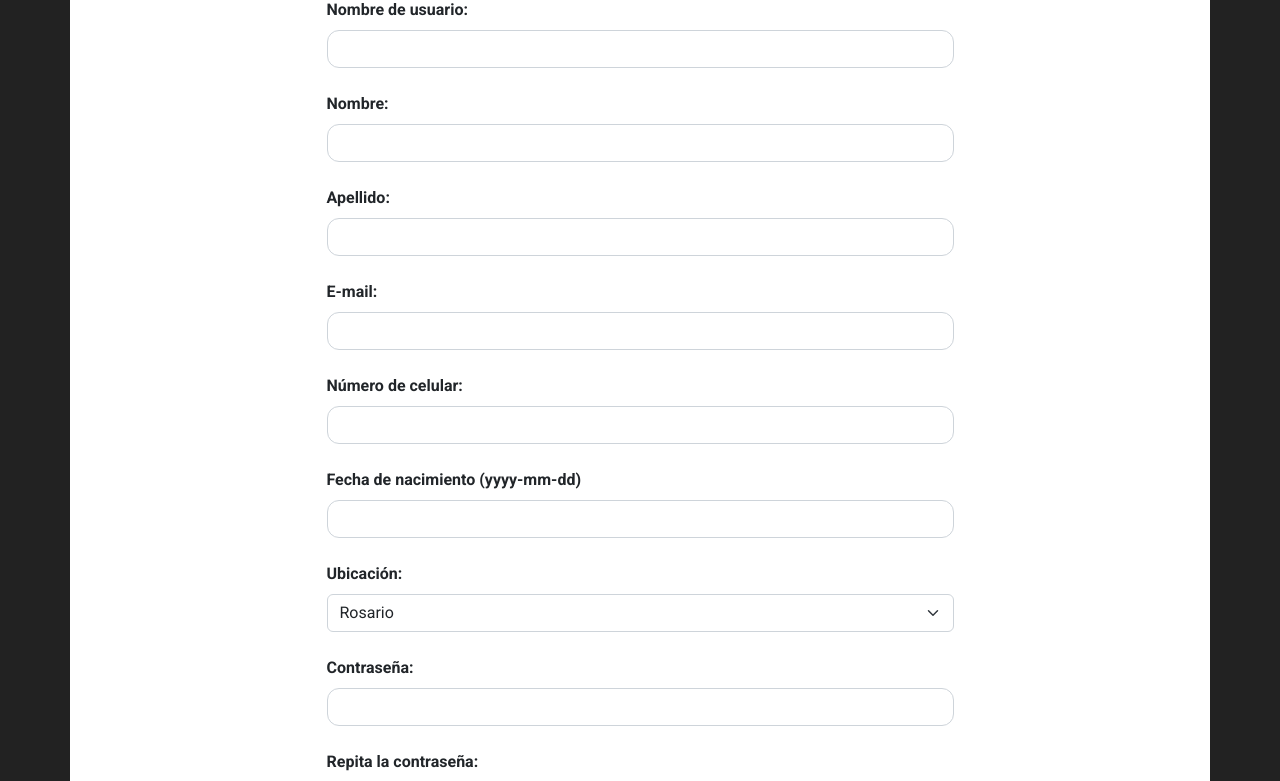
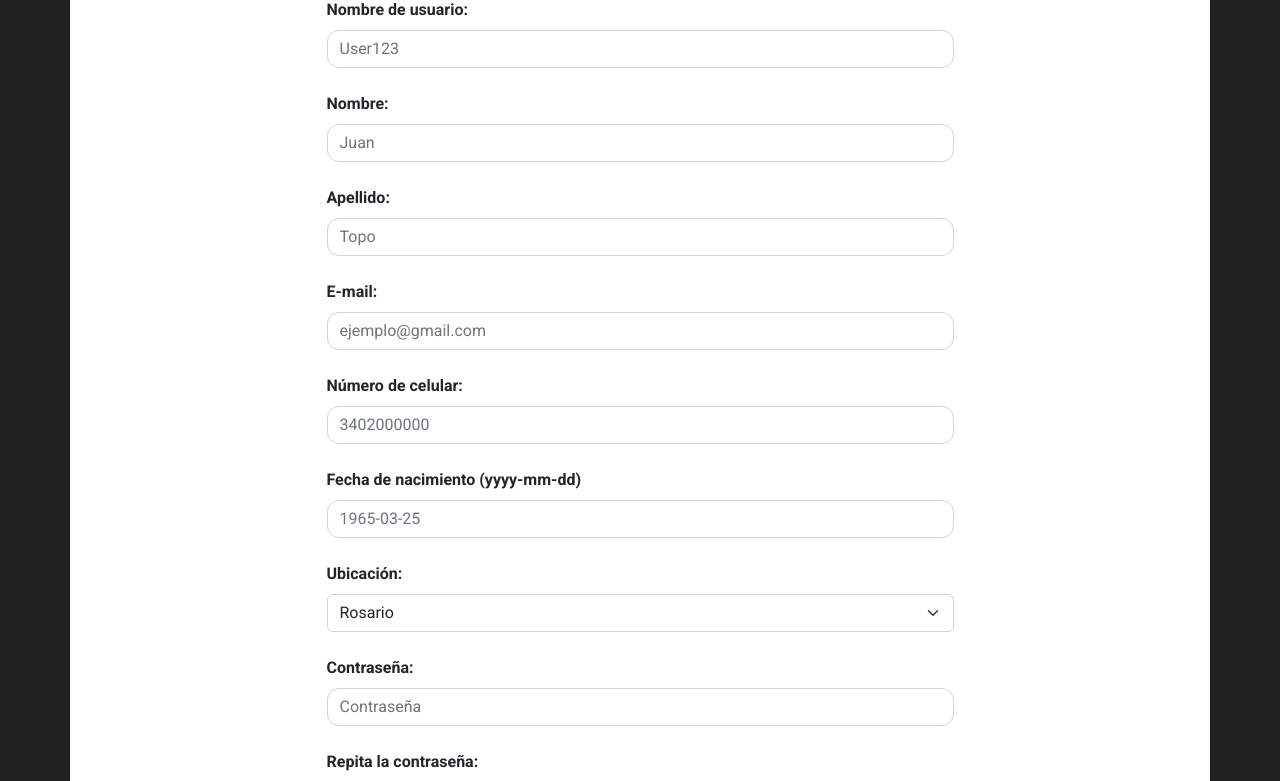
Before and after one commit to faacuromano/Saturno_Front, a React (Create React App) app: page /signup in a window 1280 px wide. Shown: the part 260-1041 px from the top of the page. Built offline with nearby package versions, Linux system fonts and the light colour scheme.

Commit message:
placeholders inputs

```diff
--- a/src/Components/Contact/Contact.js
+++ b/src/Components/Contact/Contact.js
@@ -128,6 +128,7 @@ const Contact = () => {
               <Form.Group>
                 <Form.Label>Nombre:</Form.Label>
                 <Form.Control
+                  placeholder="Cosme Fulanito"
                   type="text"
                   name="user_name"
                   onChange={nameContactHandler}
@@ -140,6 +141,7 @@ const Contact = () => {
               <Form.Group>
                 <Form.Label>Email:</Form.Label>
                 <Form.Control
+                  placeholder="ejemplo@gmail.com"
                   type="email"
                   name="user_email"
                   onChange={emailContactHandler}
@@ -152,6 +154,7 @@ const Contact = () => {
               <Form.Group>
                 <Form.Label>Mensaje:</Form.Label>
                 <Form.Control
+                  placeholder="Escriba aquí su mensaje..."
                   name="message"
                   as="textarea"
                   rows={4}
--- a/src/Components/Login/Login.js
+++ b/src/Components/Login/Login.js
@@ -98,6 +98,7 @@ const Login = () => {
             <Form.Group>
               <Form.Label>Nombre de usuario:</Form.Label>
               <Form.Control
+                placeholder="User123"
                 type="text"
                 id="userName"
                 onChange={(event) => setUserName(event.target.value)}
@@ -111,6 +112,7 @@ const Login = () => {
             <Form.Group className="my-4">
               <Form.Label>Contraseña:</Form.Label>
               <Form.Control
+                placeholder="Contraseña"
                 type="password"
                 id="password"
                 onChange={(event) => setPassword(event.target.value)}
--- a/src/Components/RecoverPassword/RecoverPassword.js
+++ b/src/Components/RecoverPassword/RecoverPassword.js
@@ -18,7 +18,7 @@ const ChangePassword = () => {
           <Form>
             <Form.Group>
               <Form.Label>E-mail:</Form.Label>
-              <Form.Control type="email" />
+              <Form.Control type="email" placeholder="ejemplo@gmail.com"/>
             </Form.Group>
             <Button variant="primary" className="mt-3">
               Enviar
--- a/src/Components/SignUp/SignUp.js
+++ b/src/Components/SignUp/SignUp.js
@@ -248,6 +248,7 @@ const SignUp = () => {
             <Form.Group>
               <Form.Label>Nombre de usuario:</Form.Label>
               <Form.Control
+                placeholder="User123"
                 type="text"
                 onChange={userNameHandler}
                 onBlur={userNameValidation}
@@ -261,6 +262,7 @@ const SignUp = () => {
             <Form.Group className="mt-4">
               <Form.Label>Nombre:</Form.Label>
               <Form.Control
+                placeholder="Juan"
                 onChange={nameHandler}
                 value={name}
                 onBlur={nameValidation}
@@ -272,6 +274,7 @@ const SignUp = () => {
             <Form.Group className="mt-4">
               <Form.Label>Apellido:</Form.Label>
               <Form.Control
+                placeholder="Topo"
                 onChange={lastnameHandler}
                 value={lastname}
                 onBlur={LastnameValidation}
@@ -285,6 +288,7 @@ const SignUp = () => {
             <Form.Group className="mt-4">
               <Form.Label>E-mail:</Form.Label>
               <Form.Control
+                placeholder="ejemplo@gmail.com"
                 onChange={emailHandler}
                 value={email}
                 onBlur={emailValidation}
@@ -296,6 +300,7 @@ const SignUp = () => {
             <Form.Group className="mt-4">
               <Form.Label>Número de celular:</Form.Label>
               <Form.Control
+                placeholder="3402000000"
                 onChange={phoneNumberHandler}
                 value={phoneNumber}
                 onBlur={phoneNumberValidation}
@@ -309,6 +314,7 @@ const SignUp = () => {
             <Form.Group className="mt-4">
               <Form.Label>Fecha de nacimiento (yyyy-mm-dd)</Form.Label>
               <Form.Control
+                placeholder="1965-03-25"
                 onChange={fechaNacHandler}
                 value={fechaNac}
                 type="text"
@@ -335,6 +341,7 @@ const SignUp = () => {
             <Form.Group className="mt-4">
               <Form.Label>Contraseña:</Form.Label>
               <Form.Control
+                placeholder="Contraseña"
                 onChange={passwordHandler}
                 onBlur={passwordValidation}
                 value={password}
@@ -348,6 +355,7 @@ const SignUp = () => {
             <Form.Group className="mt-4">
               <Form.Label>Repita la contraseña:</Form.Label>
               <Form.Control
+                placeholder="Contraseña"
                 onChange={validPasswordHandler}
                 onBlur={validPasswordValidation}
                 value={validPassword}
--- a/src/Components/SignUp/SignUpProfesional.js
+++ b/src/Components/SignUp/SignUpProfesional.js
@@ -397,6 +397,7 @@ const SignUpProfesional = () => {
             <Form.Group>
               <Form.Label>Nombre de usuario:</Form.Label>
               <Form.Control
+                placeholder="User123"
                 type="text"
                 onChange={userNameProfHandler}
                 onBlur={userNameProfValidation}
@@ -410,6 +411,7 @@ const SignUpProfesional = () => {
             <Form.Group className="mt-4">
               <Form.Label>Nombre:</Form.Label>
               <Form.Control
+                placeholder="Homero"
                 type="text"
                 onChange={nameProfHandler}
                 onBlur={nameProfValidation}
@@ -423,6 +425,7 @@ const SignUpProfesional = () => {
             <Form.Group className="mt-4">
               <Form.Label>Apellido:</Form.Label>
               <Form.Control
+                placeholder="Simpson"
                 type="text"
                 onChange={lastNameProfHandler}
                 onBlur={lastNameProfValidation}
@@ -436,6 +439,7 @@ const SignUpProfesional = () => {
             <Form.Group className="mt-4">
               <Form.Label>Email:</Form.Label>
               <Form.Control
+                placeholder="ejemplo@gmail.com"
                 type="text"
                 onChange={emailProfHandler}
                 onBlur={emailProfValidation}
@@ -449,6 +453,7 @@ const SignUpProfesional = () => {
             <Form.Group className="mt-4">
               <Form.Label>Número de teléfono:</Form.Label>
               <Form.Control
+                placeholder="3402000000"
                 type="text"
                 onChange={phoneProfHandler}
                 onBlur={phoneProfValidation}
@@ -462,6 +467,7 @@ const SignUpProfesional = () => {
             <Form.Group className="mt-4">
               <Form.Label>Fecha de nacimiento (yyyy-mm-dd)</Form.Label>
               <Form.Control
+                placeholder="1956-05-13"
                 type="text"
                 onChange={nacProfHandler}
                 onBlur={nacProfValidation}
@@ -486,6 +492,7 @@ const SignUpProfesional = () => {
             <Form.Group className="mt-4">
               <Form.Label>Dirección (calle, nro.):</Form.Label>
               <Form.Control
+                placeholder="Avenida Siempreviva 742"
                 type="text"
                 onChange={direcProfHandler}
                 onBlur={direcProfValidation}
@@ -499,7 +506,7 @@ const SignUpProfesional = () => {
             <Form.Group className="mt-4">
               <Form.Label>Profesión:</Form.Label>
               <Form.Select
-                aria-label="select your city"
+                aria-label="select your prof"
                 value={profesion}
                 onChange={profesionHandler}
               >
@@ -513,6 +520,7 @@ const SignUpProfesional = () => {
             <Form.Group className="mt-4">
               <Form.Label>Breve descripción del servicio:</Form.Label>
               <Form.Control
+                placeholder="Escriba su descripción aquí..."
                 type="text-area"
                 rows="5"
                 cols="33"
@@ -523,6 +531,7 @@ const SignUpProfesional = () => {
             <Form.Group className="mt-4">
               <Form.Label>Horario de inicio: (hh:mm:ss)</Form.Label>
               <Form.Control
+                placeholder="07:00:00"
                 type="text"
                 onChange={horaInicioHandler}
                 onBlur={horaInicioValidation}
@@ -536,6 +545,7 @@ const SignUpProfesional = () => {
             <Form.Group className="mt-4">
               <Form.Label>Horario de cierre: (hh:mm:ss)</Form.Label>
               <Form.Control
+                placeholder="19:00:00"
                 type="text"
                 onChange={horaFinalHandler}
                 onBlur={horaFinalValidation}
@@ -549,6 +559,7 @@ const SignUpProfesional = () => {
             <Form.Group className="mt-4">
               <Form.Label>Contraseña:</Form.Label>
               <Form.Control
+                placeholder="Contraseña"
                 type="password"
                 onChange={contraProfHandler}
                 onBlur={contraProfValidation}
@@ -559,6 +570,7 @@ const SignUpProfesional = () => {
             <Form.Group className="mt-4">
               <Form.Label>Repita la contraseña:</Form.Label>
               <Form.Control
+                placeholder="Contraseña"
                 type="password"
                 onChange={validContraProfHandler}
                 onBlur={validContraProfValidation}
```
